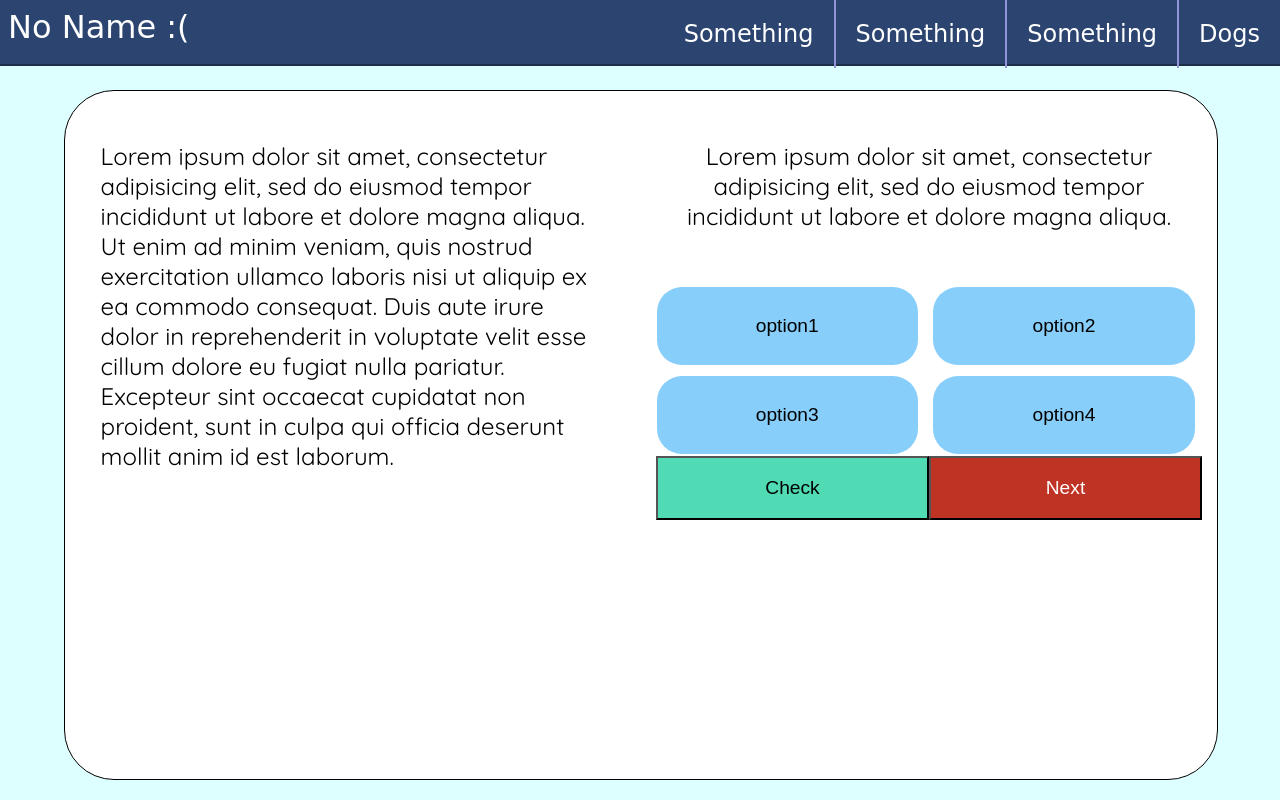
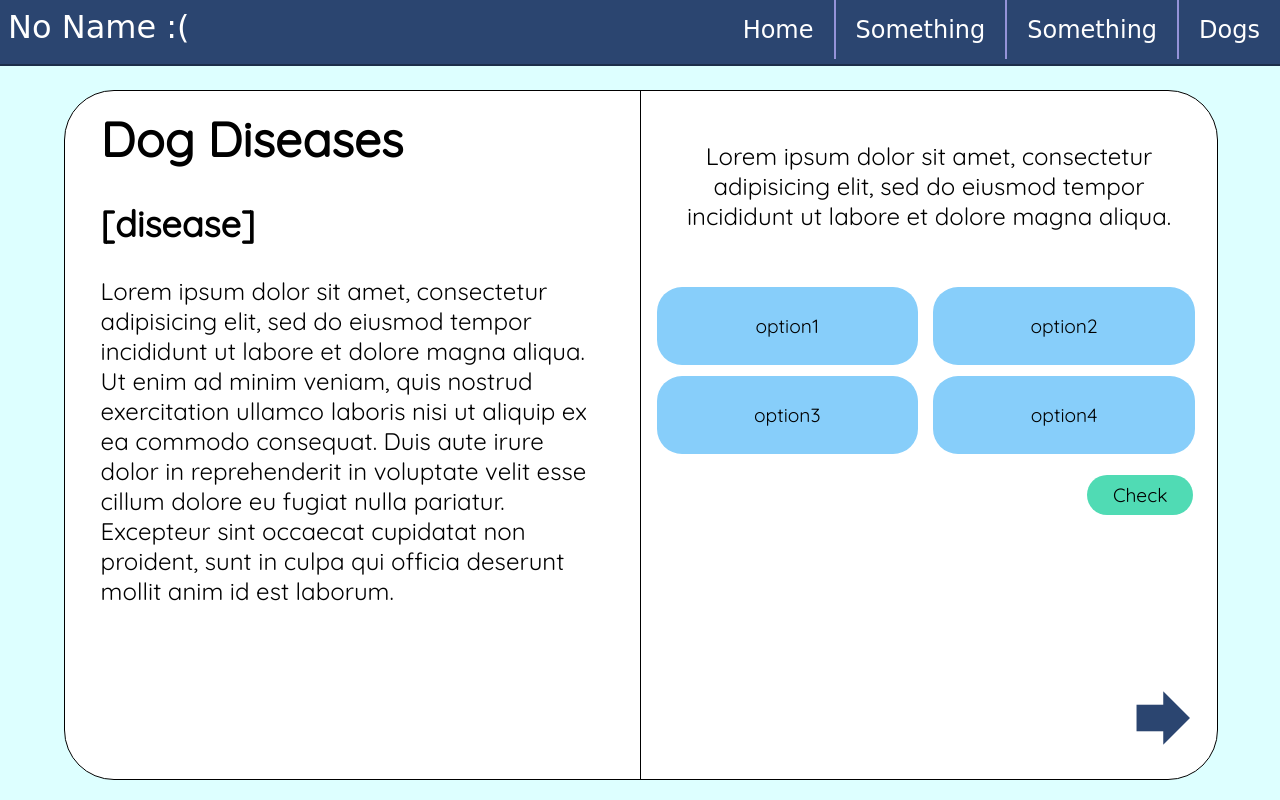
Before and after one commit to Shisket/Capstone, a plain HTML site: page dog/diseases.html in a window 1280 px wide. Drawn offline with Linux system fonts and the light colour scheme; files that its build step writes are made by us from their sources; files whose address does not match are found by name; a web font is replaced by a local one.

Commit message:
added so much stuff

```diff
--- a/dog-diseases.html
+++ b/dog/diseases.html
@@ -7,22 +7,25 @@
 	<meta http-equiv="X-UA-Compatible" content="ie=edge">
 	<title>Capstone</title>
 
-	<link rel="stylesheet" href="style.css"/>
+	<link rel="stylesheet" href="/Users/shiras18/Documents/GitHub/capstone/style.css"/>
 	<script src = "script.js"></script>
+	<link rel="stylesheet" href="https://fonts.googleapis.com/icon?family=Material+Icons">
 </head>
 <body>
 	<div class = "nav-bar">
 		<ul>
 			<li style = "float: left" id = "name">No Name :(</li>
-			<li><a id = "nav" href = "file:///Users/shiras18/Documents/GitHub/Capstone/dog-diseases.html">Dogs</a></li>
+			<li><a id = "nav" href = "/Users/shiras18/Documents/GitHub/capstone/dog/index.html">Dogs</a></li>
 			<li><a id = "nav">Something</a></li>
 			<li><a id = "nav">Something</a></li>
-			<li><a>Something</a></li>
+			<li><a id = "nav" style = "border: 0" href = "/Users/shiras18/Documents/GitHub/capstone/index.html">Home</a></li>
 		</ul>
 	</div>
 	<div class = "panel">
 		<div class = "inner-panel">
 		  <div class = "words">
+				<h1>Dog Diseases</h1>
+				<h2>[disease]</h2>
 			  Lorem ipsum dolor sit amet, consectetur adipisicing elit, sed do eiusmod tempor incididunt ut labore et dolore magna aliqua. Ut enim ad minim veniam, quis nostrud exercitation ullamco laboris nisi ut aliquip ex ea commodo consequat. Duis aute irure dolor in reprehenderit in voluptate velit esse cillum dolore eu fugiat nulla pariatur. Excepteur sint occaecat cupidatat non proident, sunt in culpa qui officia deserunt mollit anim id est laborum.
 	  	</div>
 			<div class = "question-side">
@@ -35,12 +38,10 @@
 					<button class = "option" id = "op3">option3</button>
 					<button class = "option" id = "op4">option4</button>
 				</div>
-				<div class = "navigation">
-					<button class = "check">Check</button>
-					<button class = "next">Next</button>
-				</div>
+				<button id = "check">Check</button>
 				<div class = "result">
 				</div>
+				<i class="material-icons" id = "next">forward</i>
 			</div>
 		</div>
 </body>
--- a/style.css
+++ b/style.css
@@ -33,19 +33,21 @@ body{
   padding: 1vh;
 }
 
-li a{
+a{
   text-decoration: none;
-  color: white;
-  float: right;
-  padding: 2.5vh 20px;
+  color: black;
 }
 
 li a:hover{
   background-color: #63A46C;
+  border-bottom: #4b8153 2px solid;
 }
 
 #nav{
   border-left: #9593D9 2px solid;
+  color: white;
+  float: right;
+  padding: 1.22% 20px;
 }
 
 .panel{
@@ -65,15 +67,21 @@ li a:hover{
 
 .words{
   margin: 10px;
-  padding: 5vh 2vw;
+  padding: 1vh 2vw 5vh 2vw;
   width: 40vw;
   font-size: x-large;
   text-align: left;
   flex: 1;
 }
 
+h1{
+  margin-top: 0;
+}
+
 .question-side{
   width: 45vw;
+  height: 86vh;
+  border-left: black 1px solid;
 }
 
 .question-container{
@@ -98,6 +106,11 @@ li a:hover{
     height: 20vh;
 }
 
+button{
+  font-family: 'Quicksand', sans-serif;
+  border: 0;
+}
+
 .option{
     padding: 8px;
     width: 47%;
@@ -106,34 +119,50 @@ li a:hover{
     background-color: lightskyblue;
     border-radius: 25px;
     margin: 1%;
-    border: 0;
 }
 
 .option:hover{
     background-color: lightgoldenrodyellow;
 }
 
-.navigation{
-    height: 10vh;
-    margin: 10px;
-    padding: 5px;
-    display: flex;
-    justify-content: space-around;
-  }
-
-.check,.next{
-    width:30vw;
-    height: 8vh;
-    padding: 5px;
+#check{
+    margin: 3vh;
+    background-color: #50DBB4;
     font-size: larger;
+    padding: 1vh 2vw;
+    float: right;
+    border-radius: 25px;
 }
 
-.check{
-
-    background-color: #50DBB4;
+#next{
+    color: #2B4570;
+    padding: .25vh 1vw;
+    font-size: 10vh;
+    position: absolute;
+    bottom: 5vh;
+    right: 5vw;
 }
 
-.next{
-    color: white;
-    background-color: #BF3325;
+#paw1{
+  font-size: 20vh;
+  position: fixed;
+  left: 1vw;
+  bottom: 15vh;
+  transform: rotate(55deg);
 }
+
+#paw2{
+  font-size: 20vh;
+  position: fixed;
+  left: 15vw;
+  bottom: 1vh;
+  transform: rotate(55deg);
+}
+
+#paw3{
+  font-size: 20vh;
+  position: fixed;
+  left: 20vw;
+  bottom: 30vh;
+  transform: rotate(55deg);
+}
```
Also changed, not shown: dog/index.html (added, +25 -0 lines), index.html (added, +20 -0 lines), dog/script.js (renamed from script.js), 1 other file.
